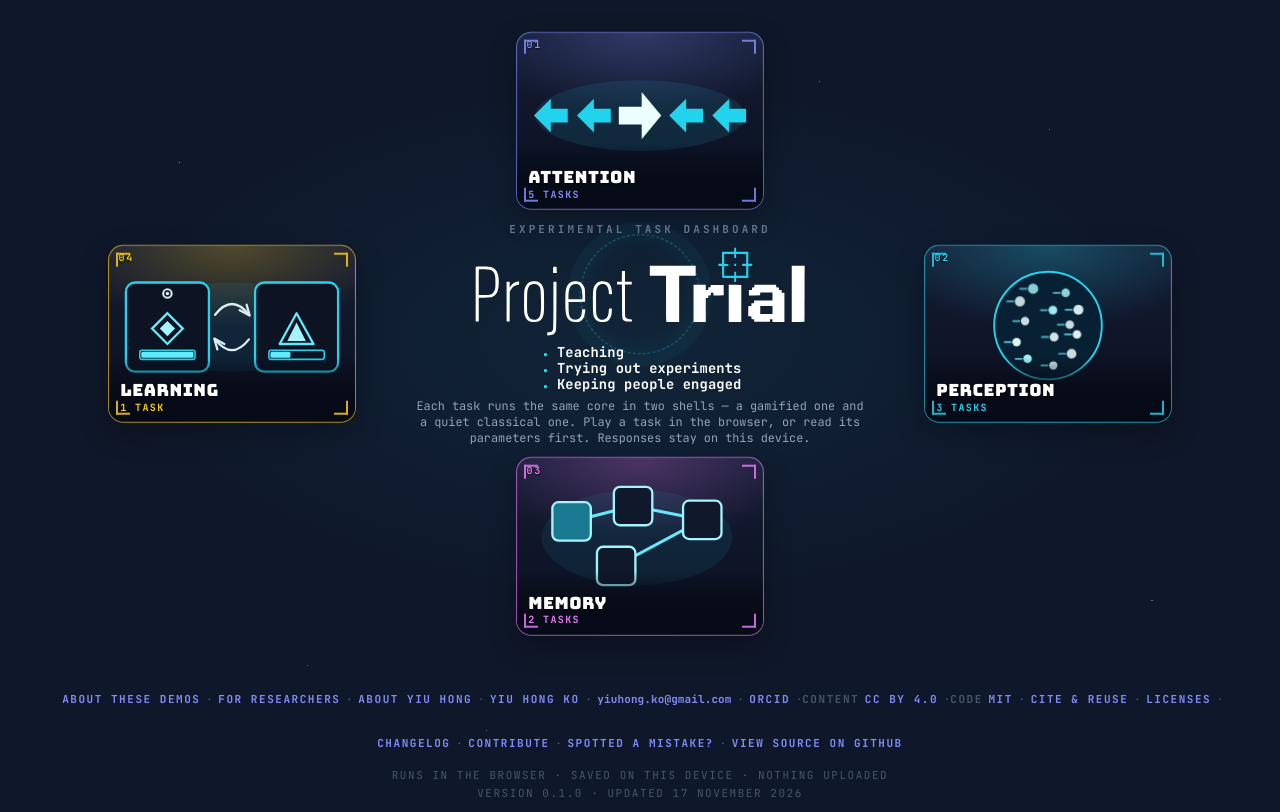
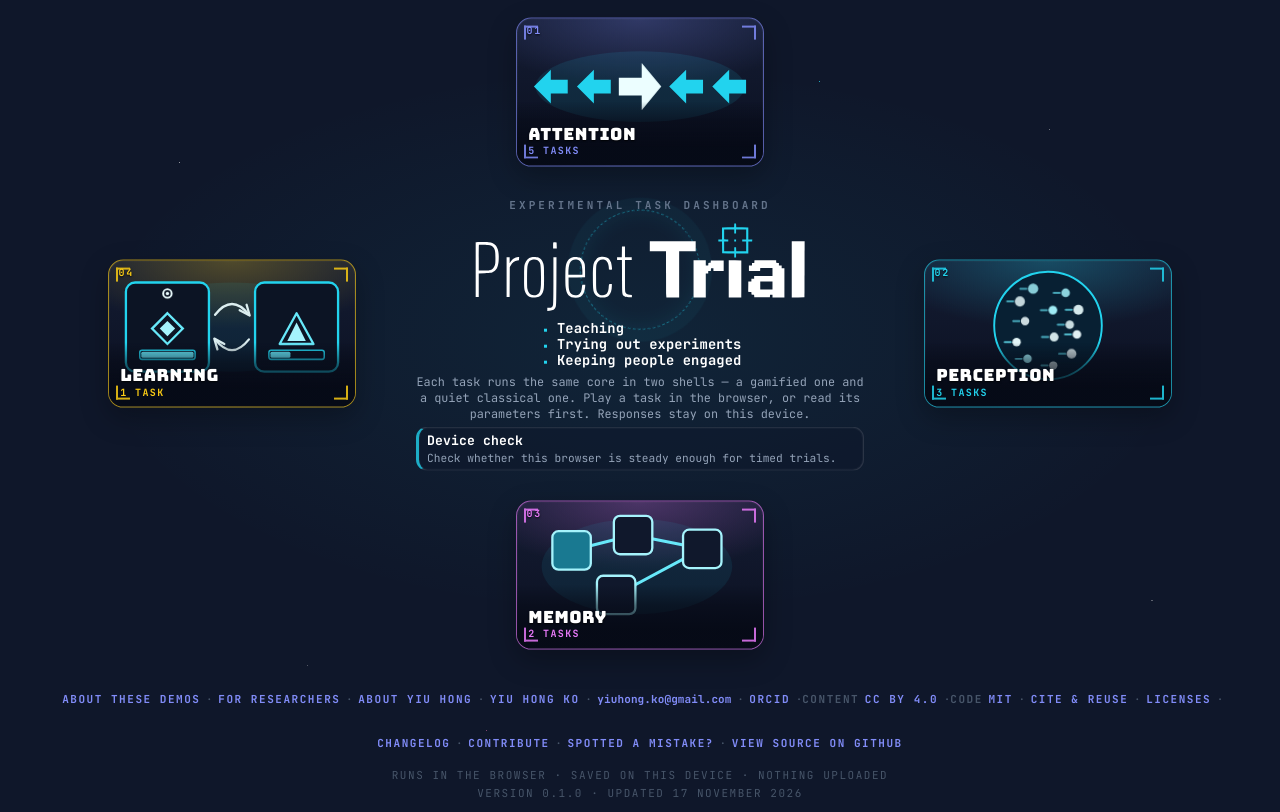
Before and after one commit to yiuhong/task-library, a website: page index.html in a window 1280 px wide. Drawn offline with Linux system fonts and the light colour scheme.

Commit message:
Add a Device check card on the hub landing
The card sits under the feature list and links to diagnostics.html, so the check is on the front page. On a shorter desktop orbit the area tiles move out just enough to stay clear of it.

Co-authored-by: Cursor Agent <cursoragent@cursor.com>
Co-authored-by: Yiu Hong Ko <yiuhong@users.noreply.github.com>

```diff
--- a/assets/hub-stage.css
+++ b/assets/hub-stage.css
@@ -7,9 +7,12 @@
   tablet sandwich, and the phone grid all follow that count.
 
   Landing:
-    wide   (>= 1080px)  centre wordmark, area tiles on an ellipse
-    tablet (700–1079)   two tiles, centre, remaining tiles
-    phone  (< 700)      centre first, then a two-column stage grid
+    wide   (>= 1080px)  centre wordmark, device-check card, area tiles on an ellipse
+    tablet (700–1079)   two tiles, centre (with the device-check card), remaining tiles
+    phone  (< 700)      centre first, including the device-check card, then a two-column stage grid
+
+  The device-check card lives in .stage-center. It is not a .trial-hub-section
+  and not a .trial-hub-card, so it never becomes an area tile or a task.
 */
 
 html.js #task-hub-source {
@@ -169,6 +172,59 @@ html.js #task-hub-source {
     font-size: 0.92rem;
     font-weight: 400;
     line-height: 1.55;
+}
+
+/* Utility link on the landing view. Neutral outline and mono type, so it
+   does not read as an area tile (art, display face, task count) or a task. */
+.stage-device {
+    display: flex;
+    flex-direction: column;
+    align-items: flex-start;
+    gap: 0.12rem;
+    width: min(100%, 26rem);
+    margin: 0.85rem auto 0;
+    padding: 0.55rem 0.75rem 0.6rem 0.7rem;
+    border: 1px solid var(--trial-line);
+    border-left: 3px solid rgba(34, 211, 238, 0.8);
+    border-radius: 0.7rem;
+    background: rgba(15, 23, 42, 0.45);
+    box-shadow: inset 0 0 0 1px rgba(255, 255, 255, 0.03);
+    color: inherit;
+    font: inherit;
+    text-align: left;
+    text-decoration: none;
+    touch-action: manipulation;
+    -webkit-tap-highlight-color: transparent;
+}
+
+.stage-device-name {
+    color: var(--trial-text);
+    font-size: 0.82rem;
+    font-weight: 700;
+    letter-spacing: 0.01em;
+    line-height: 1.25;
+}
+
+.stage-device-blurb {
+    color: var(--trial-muted);
+    font-size: 0.75rem;
+    font-weight: 400;
+    line-height: 1.35;
+    text-wrap: balance;
+}
+
+.stage-device:hover {
+    border-color: rgba(34, 211, 238, 0.45);
+    border-left-color: #22d3ee;
+}
+
+.stage-device:focus {
+    outline: none;
+}
+
+.stage-device:focus-visible {
+    outline: 2px solid #fff;
+    outline-offset: 3px;
 }
 
 .stage-ring {
@@ -638,6 +694,21 @@ a.trial-task-play {
         line-height: 1.4;
     }
 
+    html.js .stage-device {
+        width: 100%;
+        margin-top: 0.45rem;
+        padding: 0.4rem 0.65rem 0.42rem 0.6rem;
+    }
+
+    @container stage (max-height: 48rem) {
+        /* The card sits under the lede, inside the orbit. Shorten the tiles
+           a little and pull them toward the edge so the card stays clear. */
+        html.js .stage-ring {
+            --tile-h: calc(var(--tile-w) * 0.64);
+            --ry: calc(50cqh - var(--tile-h) / 2 - 8px);
+        }
+    }
+
     @container stage (max-height: 44rem) {
         html.js .stage-title {
             margin-bottom: 0.4rem;
@@ -656,6 +727,21 @@ a.trial-task-play {
         html.js .stage-lede {
             font-size: 0.74rem;
             line-height: 1.35;
+        }
+
+        html.js .stage-device {
+            margin-top: 0.3rem;
+            padding: 0.28rem 0.55rem 0.3rem 0.5rem;
+        }
+
+        html.js .stage-device-blurb {
+            font-size: 0.7rem;
+            line-height: 1.3;
+        }
+
+        html.js .stage-ring {
+            --tile-h: calc(var(--tile-w) * 0.6);
+            --ry: calc(50cqh - var(--tile-h) / 2 - 4px);
         }
     }
 
--- a/index.html
+++ b/index.html
@@ -42,6 +42,11 @@
                 <p class="stage-lede">
                     Each task runs the same core in two shells — a gamified one and a quiet classical one. Play a task in the browser, or read its parameters first. Responses stay on this device.
                 </p>
+                <!-- Landing utility. Not an area tile and not a task card. -->
+                <a class="stage-device" href="diagnostics.html">
+                    <span class="stage-device-name">Device check</span>
+                    <span class="stage-device-blurb">Check whether this browser is steady enough for timed trials.</span>
+                </a>
             </header>
             <div class="stage-ring" id="stage-ring" role="group" aria-label="Areas"></div>
         </div>
```
Also changed, not shown: CHANGELOG.md.
